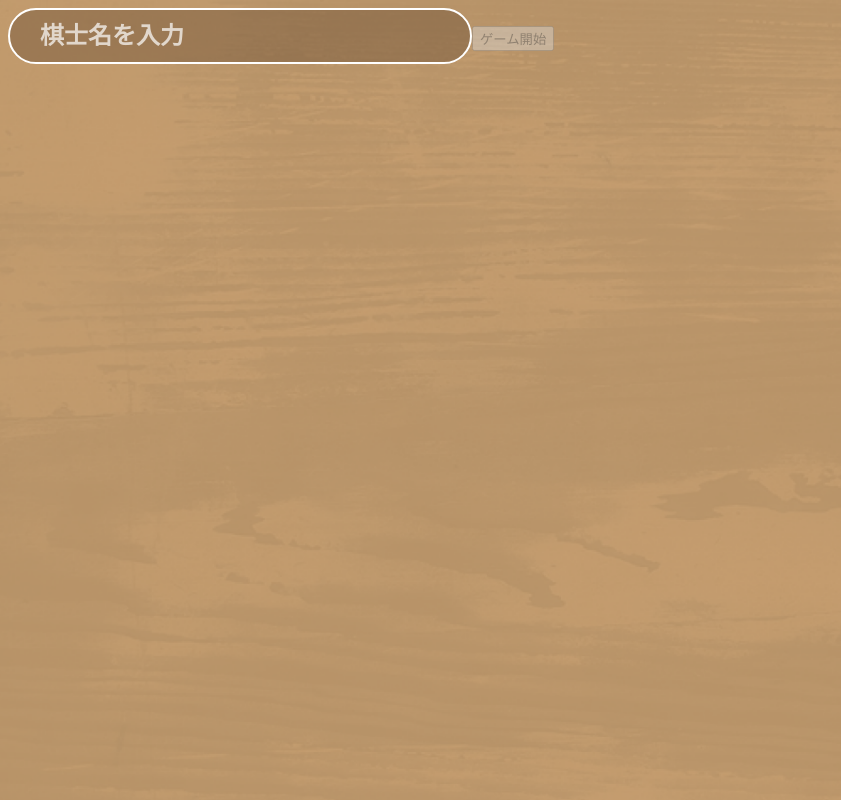
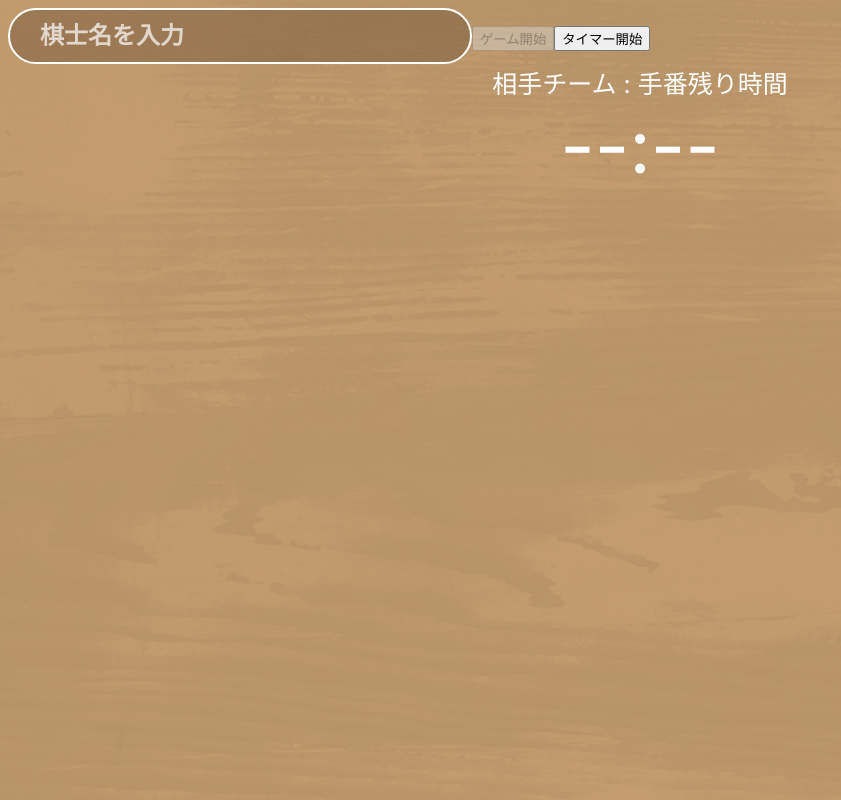
Before and after one commit to shii-park/2vs2shogi-frontend, a Next.js app: page / in a window 1280 px wide. Shown: the whole page, without its empty margins (0-841 px from the left). Built offline with nearby package versions, Linux system fonts and the light colour scheme.

Commit message:
Add:タイマーコンポーネントのラベルとcss、ミリ秒をmm:ss形式に変換する関数を追加しました

```diff
--- a/app/page.tsx
+++ b/app/page.tsx
@@ -3,6 +3,8 @@ import { InputText } from "@/components/atoms/InputText/InputText";
 import { WhiteButton } from "@/components/atoms/WhiteButton/WhiteButton";
 import { useUser } from "@/hooks/useUser";
 import { useRouter } from "next/navigation";
+import { useGameControl } from "@/hooks/useGameControl";
+import { TurnTimer } from "@/components/atoms/TurnTimer/TurnTimer";
 
 export default function Page() {
   const router = useRouter();
@@ -17,6 +19,11 @@ export default function Page() {
     // Contextにすでに保存されているので、単にページ遷移するだけでOK
     router.push("/lobby");
   };
+
+  const {timerCount, setTimerCount} = useGameControl("first", new Map());
+  const handleStartTimer = () => {
+    setTimerCount(20000);
+  }
 
   return (
     <div>
@@ -34,6 +41,13 @@ export default function Page() {
           onClick={handleStartGame}
           disabled={userName.trim() === ""}
         />
+
+        {/* タイマーテスト */}
+        <WhiteButton
+          label="タイマー開始"
+          onClick={handleStartTimer}
+        />
+        <TurnTimer isMyTimer={false} myTeam="second" currentTurn="second" currentCount={timerCount ?? 0}></TurnTimer>
       </main>
     </div>
   );
--- a/components/atoms/TurnTimer/TurnTimer.css
+++ b/components/atoms/TurnTimer/TurnTimer.css
@@ -0,0 +1,14 @@
+.timer {
+    color: #fff;
+
+    display: grid;
+    place-items: center;
+}
+
+.label {
+    font-size: 25px;
+}
+
+.counta {
+    font-size: 75px;
+}
--- a/components/atoms/TurnTimer/TurnTimer.tsx
+++ b/components/atoms/TurnTimer/TurnTimer.tsx
@@ -1,12 +1,37 @@
+import { formatTime } from "@/utils/timerUtils";
 import  "./TurnTimer.css";
+import { Team } from "@/types/GameStates";
 
 type Props = {
-    label: string;
-    initTime: number;   // 秒(s)基準
+    isMyTimer: boolean;     // 自分たちのタイマーか
+    myTeam: Team;           // 自分たちのチーム
+    currentTurn: Team;      // 現在のターン
+    currentCount: number;   // 秒(s)基準
 }
 
-const oneMinures = 60;  // 1分の定義
+export function TurnTimer({
+    isMyTimer,
+    myTeam,
+    currentTurn,
+    currentCount,
+}: Props) {
 
-export function TurnTimer ({label, initTime}: Props) {
+    const isActiveTimer =
+        (isMyTimer && myTeam === currentTurn) ||
+        (!isMyTimer && myTeam !== currentTurn);
 
+    const label = isMyTimer
+        ? "自チーム : 手番残り時間"
+        : "相手チーム : 手番残り時間";
+
+    const count = isActiveTimer
+        ? formatTime(currentCount)
+        : "--:--";
+
+    return (
+        <div className="timer">
+            <div className="label">{label}</div>
+            <div className="counta">{count}</div>
+        </div>
+    );
 }
--- a/hooks/useGameControl.tsx
+++ b/hooks/useGameControl.tsx
@@ -13,9 +13,8 @@ export function useGameControl(myTeam: Team, BoardMap: BoardMapType) {
     const [selectedPos, setSelectedPos] = useState<{ x: number, y: number } | null>(null);      //選択している駒の座標
     const [pendingDest, setPendingDest] = useState<{ x: number, y: number } | null>(null);      //移動先の保留
     const [movableMasu, setMovableMasu] = useState<[number, number][]>([]); // 移動可能マス配列
-    const [timerCount, setTimerCount] = useState<number | null>(null);  // タイマーの秒数
+    const [timerCount, setTimerCount] = useState<number | null>(null);  // タイマーの秒数(ms)
     const oneSeconds = 1000;   // 1秒の定義
-    const oneMinutes = 60000;  // 1分の定義
 
     // 状態クリア関数
     const stateClear = useCallback(() => {
@@ -246,6 +245,7 @@ export function useGameControl(myTeam: Team, BoardMap: BoardMapType) {
         selectedPos,
         pendingDest,
         movableMasu,
+        timerCount,
         isMyTurn: currentTurn === myTeam,
 
         cancelSelectedPiece,
@@ -255,6 +255,7 @@ export function useGameControl(myTeam: Team, BoardMap: BoardMapType) {
         clickHandPiece,
         handleClickMasu,
         createMoveData,
+        setTimerCount,
         turnEnd,
         gameEnd,
     }
--- /dev/null
+++ b/utils/timerUtils.tsx
@@ -0,0 +1,14 @@
+const ONE_MINUTES = 60000;
+const ONE_SECONDS = 1000;
+
+// msからmm:ssの文字列を返す関数
+export function formatTime (remainTime: number) {
+    // 0msを下回るときは00:00に固定
+    if (remainTime <= 0) {
+        return "00:00";
+    }
+
+    const mm = Math.floor(remainTime / ONE_MINUTES);
+    const ss = Math.floor((remainTime % ONE_MINUTES) / ONE_SECONDS);
+    return [mm,ss].map((val)=>String(val).padStart(2,'0')).join(':')
+}
```
